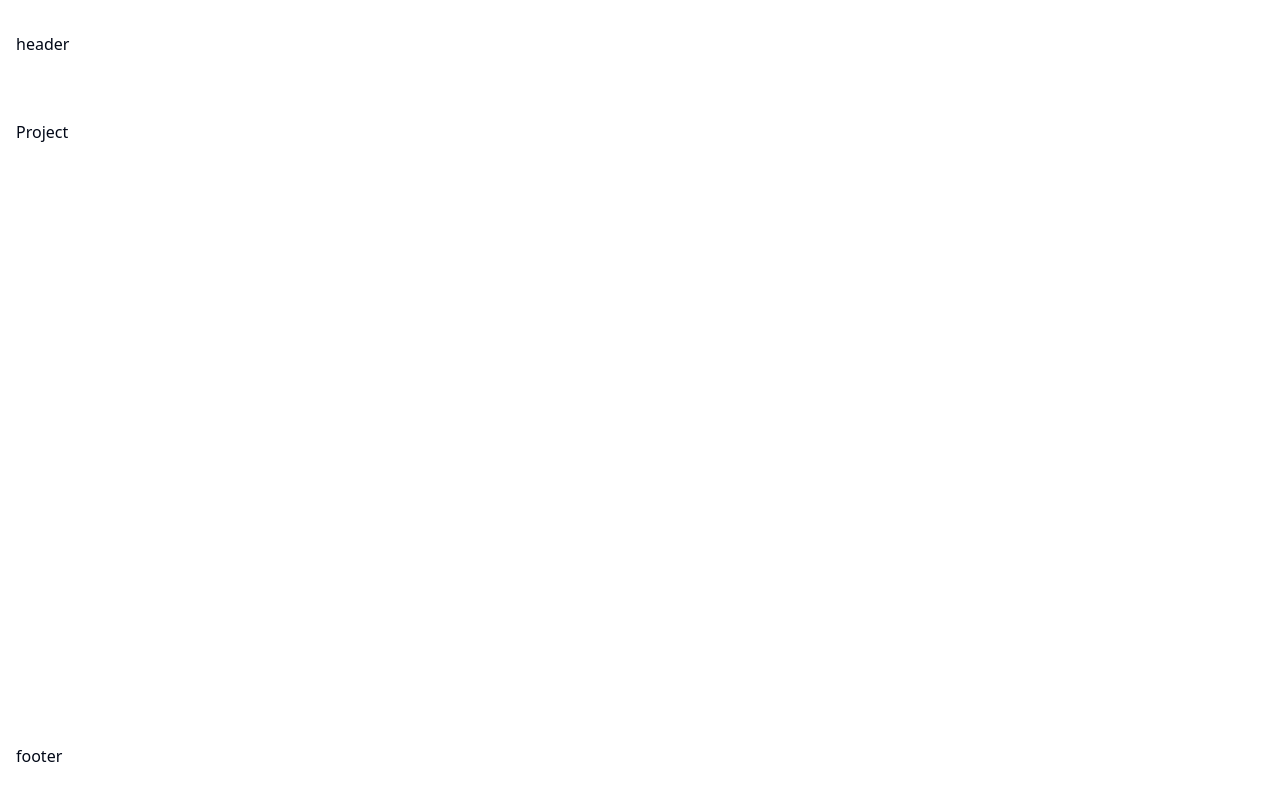
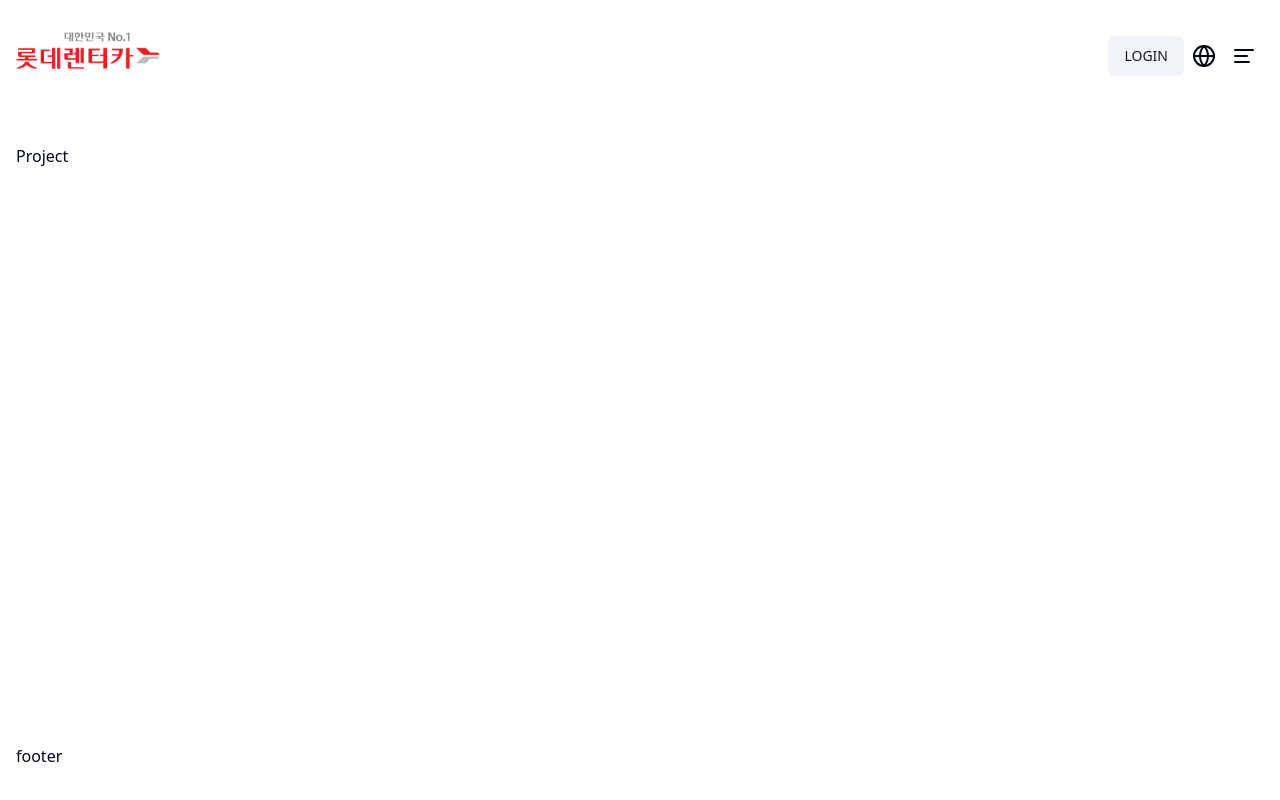
Before and after one commit to devskinshy/rentacar-front, a Next.js app: page /en in a window 1280 px wide. Built offline with nearby package versions, Linux system fonts and the light colour scheme.

Commit message:
layout header settings

```diff
--- a/package.json
+++ b/package.json
@@ -9,6 +9,7 @@
 		"lint": "next lint"
 	},
 	"dependencies": {
+		"@radix-ui/react-slot": "^1.1.0",
 		"class-variance-authority": "^0.7.0",
 		"clsx": "^2.1.1",
 		"lucide-react": "^0.435.0",
--- a/src/app/[locale]/layout.jsx
+++ b/src/app/[locale]/layout.jsx
@@ -1,6 +1,8 @@
 import '../../styles/globals.css';
 import { NextIntlClientProvider } from 'next-intl';
 import { getMessages } from 'next-intl/server';
+import DefaultHeader from '@/components/layout/header/DefaultHeader';
+import DefaultFooter from '@/components/layout/footer/DefaultFooter';
 
 export const metadata = {
 	title: 'Create Next App',
@@ -14,15 +16,11 @@
 		<html lang={locale} suppressHydrationWarning>
 			<body className='flex min-h-screen flex-col'>
 				<NextIntlClientProvider messages={messages}>
-					<header>
-						<div className='container mx-auto px-4 py-8'>header</div>
-					</header>
+					<DefaultHeader />
 					<main className='flex-grow'>
 						<div className='container mx-auto px-4 py-8'>{children}</div>
 					</main>
-					<footer>
-						<div className='container mx-auto px-4 py-8'>footer</div>
-					</footer>
+					<DefaultFooter />
 				</NextIntlClientProvider>
 			</body>
 		</html>
--- /dev/null
+++ b/src/components/layout/footer/DefaultFooter.jsx
@@ -0,0 +1,11 @@
+import React from 'react';
+
+function DefaultFooter() {
+	return (
+		<footer>
+			<div className='container mx-auto px-4 py-8'>footer</div>
+		</footer>
+	);
+}
+
+export default DefaultFooter;
--- /dev/null
+++ b/src/components/layout/header/DefaultHeader.jsx
@@ -0,0 +1,39 @@
+import React from 'react';
+import Image from 'next/image';
+import { Button } from '@/components/ui/button';
+import { Globe, AlignLeft } from 'lucide-react';
+import { useTranslations } from 'next-intl';
+
+function DefaultHeader() {
+	const t = useTranslations('header');
+
+	return (
+		<header>
+			<div className='container mx-auto px-4 py-8'>
+				<div className='flex items-center justify-between'>
+					<div className='h-12 w-36'>
+						<Image
+							src='/ko/ico-logo.png'
+							alt='logo'
+							width={201}
+							height={52}
+							layout='responsive'
+						/>
+					</div>
+
+					<div className='flex items-center'>
+						<Button variant='secondary'>{t('login')}</Button>
+						<Button variant='ghost' size='icon'>
+							<Globe />
+						</Button>
+						<Button variant='ghost' size='icon'>
+							<AlignLeft />
+						</Button>
+					</div>
+				</div>
+			</div>
+		</header>
+	);
+}
+
+export default DefaultHeader;
--- /dev/null
+++ b/src/components/ui/button.jsx
@@ -0,0 +1,50 @@
+import * as React from 'react';
+import { Slot } from '@radix-ui/react-slot';
+import { cva } from 'class-variance-authority';
+
+import { cn } from '@/lib/utils';
+
+const buttonVariants = cva(
+	'inline-flex items-center justify-center whitespace-nowrap rounded-md text-sm font-medium ring-offset-background transition-colors focus-visible:outline-none focus-visible:ring-2 focus-visible:ring-ring focus-visible:ring-offset-2 disabled:pointer-events-none disabled:opacity-50',
+	{
+		variants: {
+			variant: {
+				default: 'bg-primary text-primary-foreground hover:bg-primary/90',
+				destructive:
+					'bg-destructive text-destructive-foreground hover:bg-destructive/90',
+				outline:
+					'border border-input bg-background hover:bg-accent hover:text-accent-foreground',
+				secondary:
+					'bg-secondary text-secondary-foreground hover:bg-secondary/80',
+				ghost: 'hover:bg-accent hover:text-accent-foreground',
+				link: 'text-primary underline-offset-4 hover:underline',
+			},
+			size: {
+				default: 'h-10 px-4 py-2',
+				sm: 'h-9 rounded-md px-3',
+				lg: 'h-11 rounded-md px-8',
+				icon: 'h-10 w-10',
+			},
+		},
+		defaultVariants: {
+			variant: 'default',
+			size: 'default',
+		},
+	},
+);
+
+const Button = React.forwardRef(
+	({ className, variant, size, asChild = false, ...props }, ref) => {
+		const Comp = asChild ? Slot : 'button';
+		return (
+			<Comp
+				className={cn(buttonVariants({ variant, size, className }))}
+				ref={ref}
+				{...props}
+			/>
+		);
+	},
+);
+Button.displayName = 'Button';
+
+export { Button, buttonVariants };
--- a/src/messages/en.json
+++ b/src/messages/en.json
@@ -1,5 +1,8 @@
 {
-  "main": {
-    "title": "Project"
-  }
+	"header": {
+		"login": "LOGIN"
+	},
+	"main": {
+		"title": "Project"
+	}
 }
--- a/src/messages/ko.json
+++ b/src/messages/ko.json
@@ -1,5 +1,8 @@
 {
-  "main": {
-    "title": "프로젝트"
-  }
+	"header": {
+		"login": "로그인"
+	},
+	"main": {
+		"title": "프로젝트"
+	}
 }
```
Also changed, not shown: .eslintrc.json, public/ko/ico-logo.png (added), 1 other file (tests, documents, lock files or other folders).
